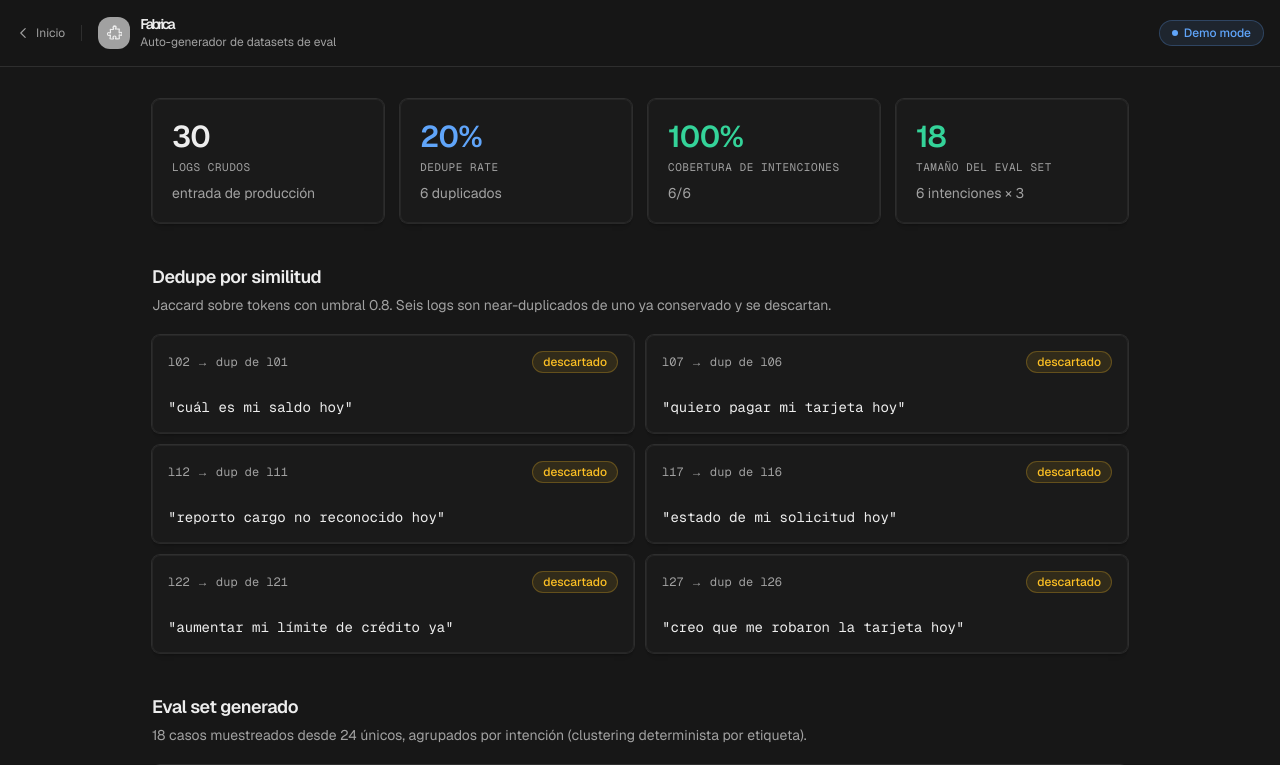
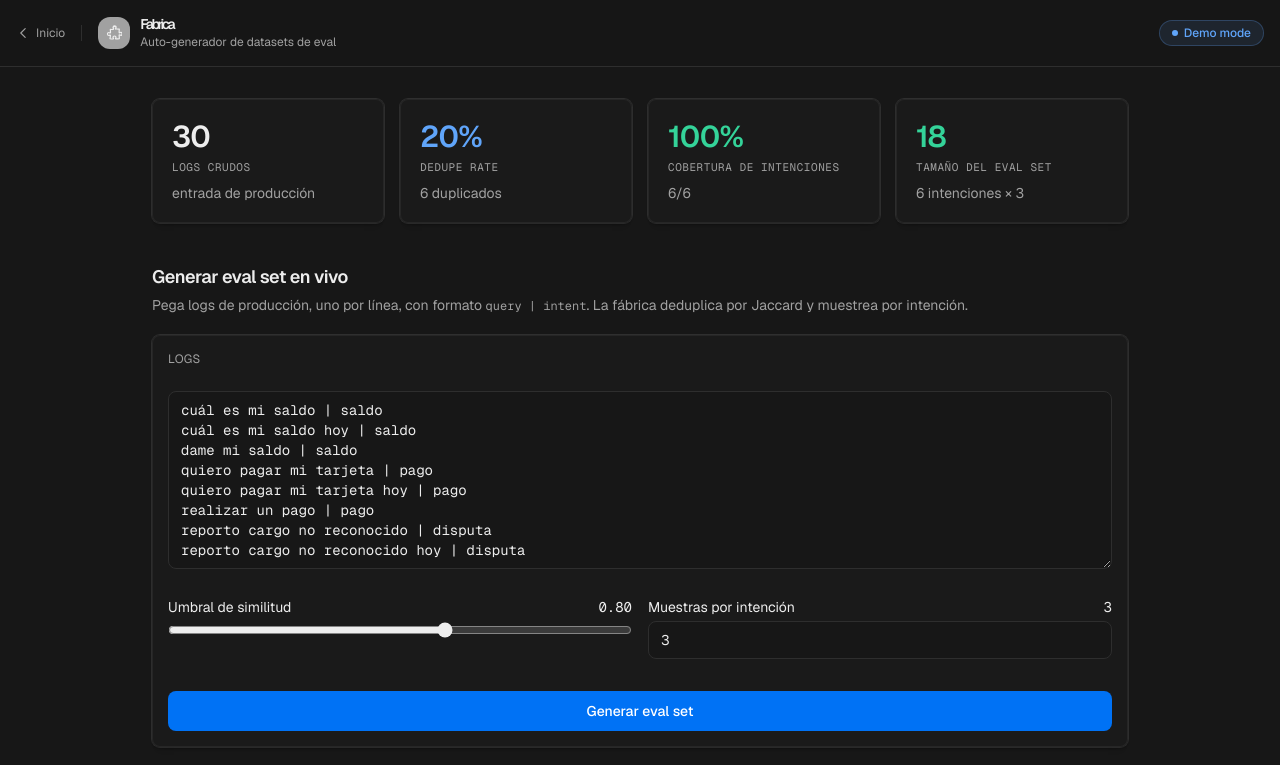
Before and after one commit to mdeasis27/fabrica, a Next.js app: page /app in a window 1280 px wide. Shown: the top 765 px of the page. Built offline with nearby package versions, Linux system fonts and the light colour scheme.

Commit message:
feat: interactive eval-set-generator playground

```diff
--- a/app/app/page.tsx
+++ b/app/app/page.tsx
@@ -1,23 +1,61 @@
 "use client";
 
+import { useState } from "react";
 import Link from "next/link";
 import { Alert } from "@/design-system/components/alert";
 import { Card } from "@/design-system/components/card";
 import { MetricCard } from "@/design-system/components/metric-card";
 import { StatusBadge } from "@/design-system/components/status-badge";
-import { getDuplicates, getOptions, getResult } from "@/lib/fabrica/demo";
+import { getOptions, getResult } from "@/lib/fabrica/demo";
+import { generateEvalSet } from "@/lib/fabrica/generate";
+import type { GeneratorResult, LogEntry } from "@/lib/fabrica/types";
 
 const RESULT = getResult();
 const OPTIONS = getOptions();
-const DUPS = getDuplicates();
 
-const INTENTS = [...new Set(RESULT.evalSet.map((l) => l.intent))];
+const PREFILL = `cuál es mi saldo | saldo
+cuál es mi saldo hoy | saldo
+dame mi saldo | saldo
+quiero pagar mi tarjeta | pago
+quiero pagar mi tarjeta hoy | pago
+realizar un pago | pago
+reporto cargo no reconocido | disputa
+reporto cargo no reconocido hoy | disputa`;
 
 function pct(v: number) {
   return `${(v * 100).toFixed(0)}%`;
 }
 
+function parseLogs(text: string): LogEntry[] {
+  return text
+    .split("\n")
+    .map((line) => line.trim())
+    .filter(Boolean)
+    .map((line, i) => {
+      const idx = line.lastIndexOf("|");
+      if (idx === -1) return null;
+      return {
+        id: `l${i + 1}`,
+        query: line.slice(0, idx).trim(),
+        intent: line.slice(idx + 1).trim(),
+      };
+    })
+    .filter((l): l is LogEntry => l !== null);
+}
+
 export default function AppPage() {
+  const [logsText, setLogsText] = useState(PREFILL);
+  const [threshold, setThreshold] = useState(0.8);
+  const [sampleSize, setSampleSize] = useState(3);
+  const [result, setResult] = useState<GeneratorResult | null>(null);
+
+  function run() {
+    const logs = parseLogs(logsText);
+    setResult(generateEvalSet(logs, { simThreshold: threshold, sampleSize }));
+  }
+
+  const intents = result ? [...new Set(result.evalSet.map((l) => l.intent))] : [];
+
   return (
     <div className="min-h-screen bg-background">
       <header className="sticky top-0 z-10 border-b border-[var(--border)] bg-background/80 backdrop-blur-md">
@@ -82,44 +120,102 @@ export default function AppPage() {
           />
         </div>
 
-        {/* ── DUPLICATES ──────────────────────── */}
+        {/* ── PLAYGROUND ──────────────────────── */}
         <section>
-          <h2 className="text-lg font-semibold tracking-tight text-foreground mb-1">Dedupe por similitud</h2>
+          <h2 className="text-lg font-semibold tracking-tight text-foreground mb-1">Generar eval set en vivo</h2>
           <p className="text-sm text-muted-foreground mb-5">
-            Jaccard sobre tokens con umbral {OPTIONS.simThreshold}. Seis logs son near-duplicados
-            de uno ya conservado y se descartan.
+            Pega logs de producción, uno por línea, con formato <code className="font-mono text-xs">query | intent</code>.
+            La fábrica deduplica por Jaccard y muestrea por intención.
           </p>
-          <div className="grid gap-3 sm:grid-cols-2">
-            {DUPS.map((d) => (
-              <Card key={d.id} className="p-4">
-                <div className="flex items-center justify-between mb-2">
-                  <span className="font-mono text-xs text-muted-foreground">{d.id} → dup de {d.dupOf}</span>
-                  <StatusBadge tone="warning">descartado</StatusBadge>
+
+          <Card className="p-4">
+            <p className="text-xs text-muted-foreground uppercase tracking-wide mb-2">Logs</p>
+            <textarea
+              value={logsText}
+              onChange={(e) => setLogsText(e.target.value)}
+              rows={8}
+              className="w-full rounded-[var(--radius-md)] border border-[var(--border)] bg-background px-3 py-2 text-sm font-mono text-foreground focus:outline-none focus:ring-2 focus:ring-ring/60"
+            />
+            <div className="mt-3 grid gap-4 sm:grid-cols-2">
+              <div>
+                <div className="flex items-center justify-between mb-1">
+                  <span className="text-sm text-foreground">Umbral de similitud</span>
+                  <span className="font-mono text-sm tabular-nums text-foreground">{threshold.toFixed(2)}</span>
                 </div>
-                <p className="font-mono text-sm text-foreground">&quot;{d.query}&quot;</p>
+                <input
+                  type="range"
+                  min={0.5}
+                  max={1}
+                  step={0.05}
+                  value={threshold}
+                  onChange={(e) => setThreshold(Number(e.target.value))}
+                  className="w-full accent-foreground"
+                />
+              </div>
+              <div>
+                <div className="flex items-center justify-between mb-1">
+                  <span className="text-sm text-foreground">Muestras por intención</span>
+                  <span className="font-mono text-sm tabular-nums text-foreground">{sampleSize}</span>
+                </div>
+                <input
+                  type="number"
+                  min={1}
+                  max={10}
+                  step={1}
+                  value={sampleSize}
+                  onChange={(e) => setSampleSize(Math.max(1, Number(e.target.value)))}
+                  className="w-full rounded-[var(--radius-md)] border border-[var(--border)] bg-background px-3 py-2 text-sm text-foreground focus:outline-none focus:ring-2 focus:ring-ring/60"
+                />
+              </div>
+            </div>
+            <button
+              onClick={run}
+              className="mt-4 w-full rounded-[var(--radius-md)] bg-accent px-4 py-2.5 text-sm font-medium text-[#ffffff] hover:bg-accent/90 transition-colors"
+            >
+              Generar eval set
+            </button>
           </Card>
-            ))}
+
+          {result && (
+            <div className="mt-6 space-y-5">
+              <div className="grid grid-cols-2 gap-4 sm:grid-cols-4">
+                <MetricCard
+                  label="Logs crudos"
+                  value={result.rawCount}
+                  hint="líneas parseadas"
+                  tone="neutral"
+                />
+                <MetricCard
+                  label="Dedupe rate"
+                  value={pct(result.dedupeRate)}
+                  hint={`${result.duplicatesRemoved} duplicados`}
+                  tone="info"
+                />
+                <MetricCard
+                  label="Cobertura de intenciones"
+                  value={pct(result.coverage)}
+                  hint={`${result.intentsCovered}/${result.totalIntents}`}
+                  tone="success"
+                />
+                <MetricCard
+                  label="Tamaño del eval set"
+                  value={result.evalSetSize}
+                  hint={`${result.dedupedCount} únicos`}
+                  tone="success"
+                />
               </div>
-        </section>
 
-        {/* ── EVAL SET ────────────────────────── */}
-        <section>
-          <h2 className="text-lg font-semibold tracking-tight text-foreground mb-1">Eval set generado</h2>
-          <p className="text-sm text-muted-foreground mb-5">
-            {RESULT.evalSetSize} casos muestreados desde {RESULT.dedupedCount} únicos, agrupados por
-            intención (clustering determinista por etiqueta).
-          </p>
               <div className="space-y-4">
-            {INTENTS.map((intent) => (
+                {intents.map((intent) => (
                   <Card key={intent} className="p-4">
                     <div className="flex items-center gap-2 mb-2">
                       <StatusBadge tone="info">{intent}</StatusBadge>
                       <span className="text-xs text-muted-foreground">
-                    {RESULT.evalSet.filter((l) => l.intent === intent).length} casos
+                        {result.evalSet.filter((l) => l.intent === intent).length} casos
                       </span>
                     </div>
                     <ul className="space-y-1">
-                  {RESULT.evalSet
+                      {result.evalSet
                         .filter((l) => l.intent === intent)
                         .map((l) => (
                           <li key={l.id} className="flex items-center gap-2 text-sm">
@@ -131,6 +227,8 @@ export default function AppPage() {
                   </Card>
                 ))}
               </div>
+            </div>
+          )}
         </section>
 
         {/* ── NOTE ────────────────────────────── */}
```
Lines whose indentation alone changed are shown as unchanged.
